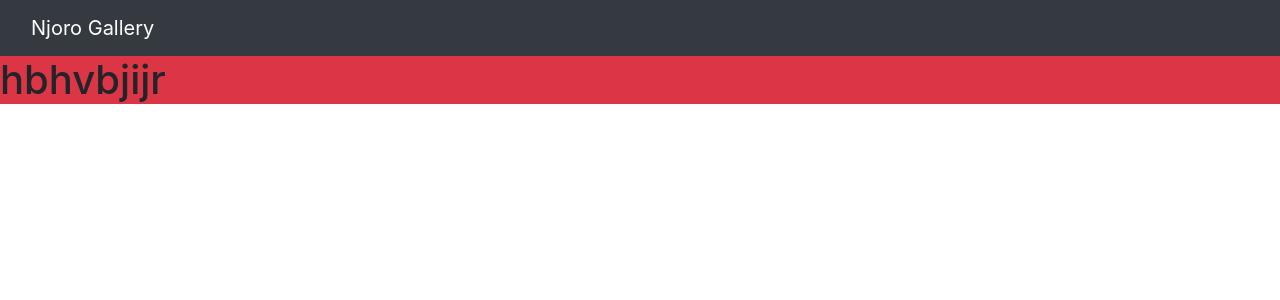
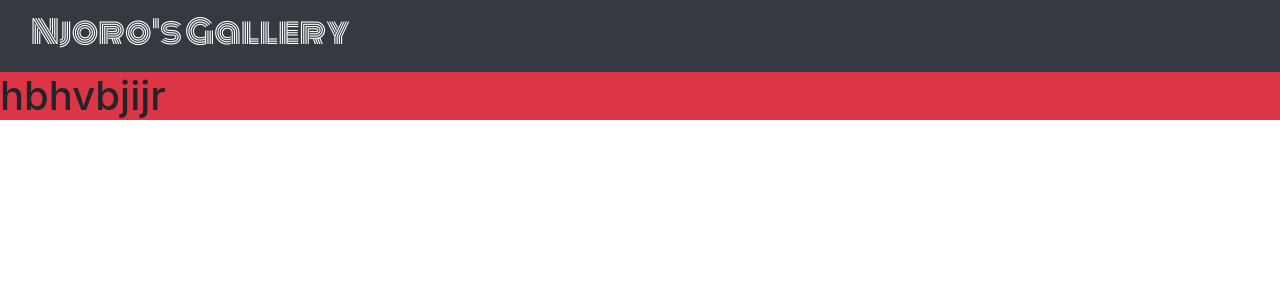
Before and after one commit to njoroge33/gallery, a Django app: page / in a window 1280 px wide. Shown: the top 300 px of the page. Run offline with Django 3.2, Linux system fonts and the light colour scheme; some libraries are stand-ins or nearby versions.

Commit message:
create and register static folder

```diff
--- a/gallery/settings.py
+++ b/gallery/settings.py
@@ -120,3 +120,6 @@
 # https://docs.djangoproject.com/en/3.0/howto/static-files/
 
 STATIC_URL = '/static/'
+STATICFILES_DIRS = [
+    os.path.join(BASE_DIR, "static"),
+]
--- a/image/templates/base.html
+++ b/image/templates/base.html
@@ -1,4 +1,5 @@
 {% load bootstrap4 %}
+{% load static%}
 
 <!DOCTYPE html>
 <html>
@@ -13,6 +14,8 @@
 
   {% block styles %}
     {% bootstrap_css %}
+    <link rel="stylesheet" href="{% static 'css/index.css' %}">
+    <link href="https://fonts.googleapis.com/css?family=Monoton&display=swap" rel="stylesheet">
   {% endblock %}
 
 </head>
--- a/image/templates/navbar.html
+++ b/image/templates/navbar.html
@@ -1,7 +1,7 @@
 <nav class="navbar navbar-dark bg-dark">
     <div class="container-fluid">
       <div class="navbar-header">
-        <a class="navbar-brand" href="{% url 'index' %}">Njoro Gallery</a>
+        <a class="navbar-brand" href="{% url 'index' %}"><h2>Njoro's Gallery</h2></a>
       </div>
     </div>
 </nav>
--- a/requirements.txt
+++ b/requirements.txt
@@ -1,4 +1,7 @@
 asgiref==3.2.3
+beautifulsoup4==4.8.1
 Django==3.0
+django-bootstrap4==1.1.1
 pytz==2019.3
+soupsieve==1.9.5
 sqlparse==0.3.0
--- /dev/null
+++ b/static/css/index.css
@@ -0,0 +1,4 @@
+h2 {
+    color:white;
+    font-family: 'Monoton', cursive;
+}
```
